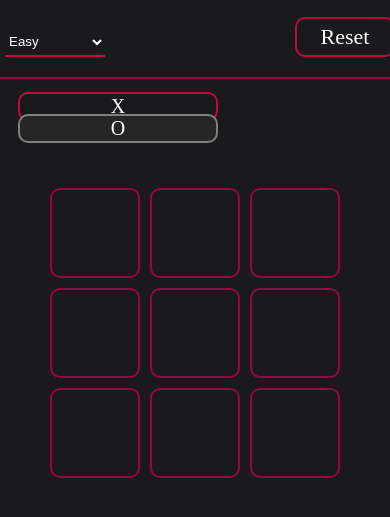
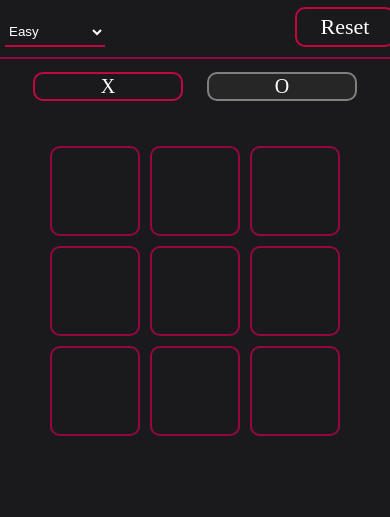
Before and after one commit to BigFudge420/TicTacToeV2, a plain HTML site: page index.html in a window 390 px wide. Shown: the part 79-596 px from the top of the page. Drawn offline with Linux system fonts and the light colour scheme; a web font is replaced by a local one.

Commit message:
Add more styles for mobile devices

```diff
--- a/styles.css
+++ b/styles.css
@@ -1,13 +1,3 @@
-@media only screen and (max-width: 800px){
-    body{
-        justify-content: center;
-    }
-
-    .marker-button{
-        width: 10px;
-    }
-}
-
 body{
     background-color: #1A1A1d;
     opacity: 1;
@@ -201,3 +191,21 @@ body{
     outline: none;
     margin: 10px 10px 0px 10px;
 }
+
+@media all and (max-width: 425px){
+    body{
+        justify-content: center;
+    }
+
+    .gameBoardDOM{
+        width: 100%;
+    }
+
+    .marker-button{
+        width: 150px;
+    }
+
+    .settings{
+        padding: 10px;
+    }
+}
```
